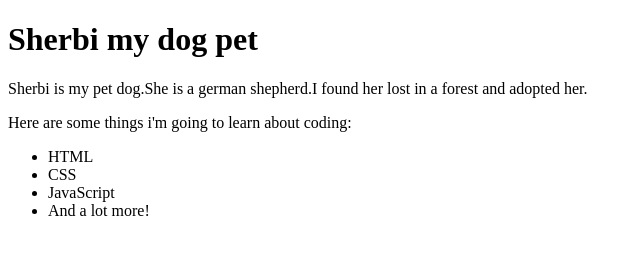
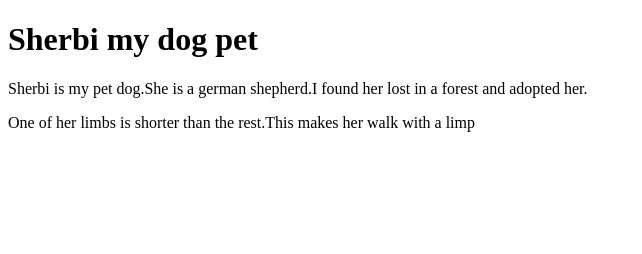
Before and after one commit to lilianwangechi/mypet, a plain HTML site: page my-pet.html in a window 1280 px wide. Shown: the whole page, without its empty margins (0-642 px from the left). Drawn offline with Linux system fonts and the light colour scheme.

Commit message:
add the second paragh.The end of the webpage

```diff
--- a/my-pet.html
+++ b/my-pet.html
@@ -7,14 +7,8 @@
     <h1>Sherbi my dog pet</h1>
 
     <p>Sherbi is my pet dog.She is a german shepherd.I found her lost in a forest and adopted her.</p>
-    <p></p>
+    <p>One of her limbs is shorter than the rest.This makes her walk with a limp</p>
 
-    <p>Here are some things i'm going to learn about coding:</p>
-    <ul>
-      <li>HTML</li>
-      <li>CSS</li>
-      <li>JavaScript</li>
-      <li>And a lot more!</li>
-    </ul>
+
   </body>
 </html>
```
